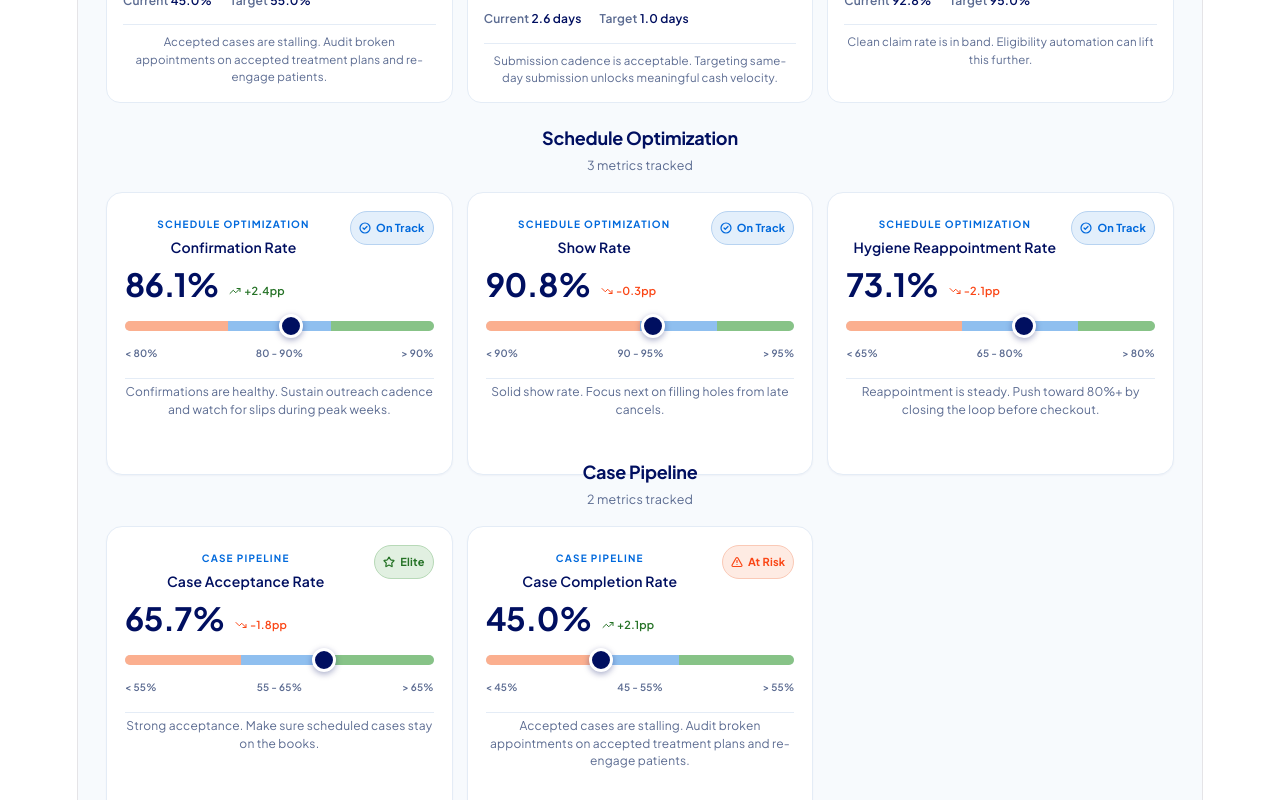
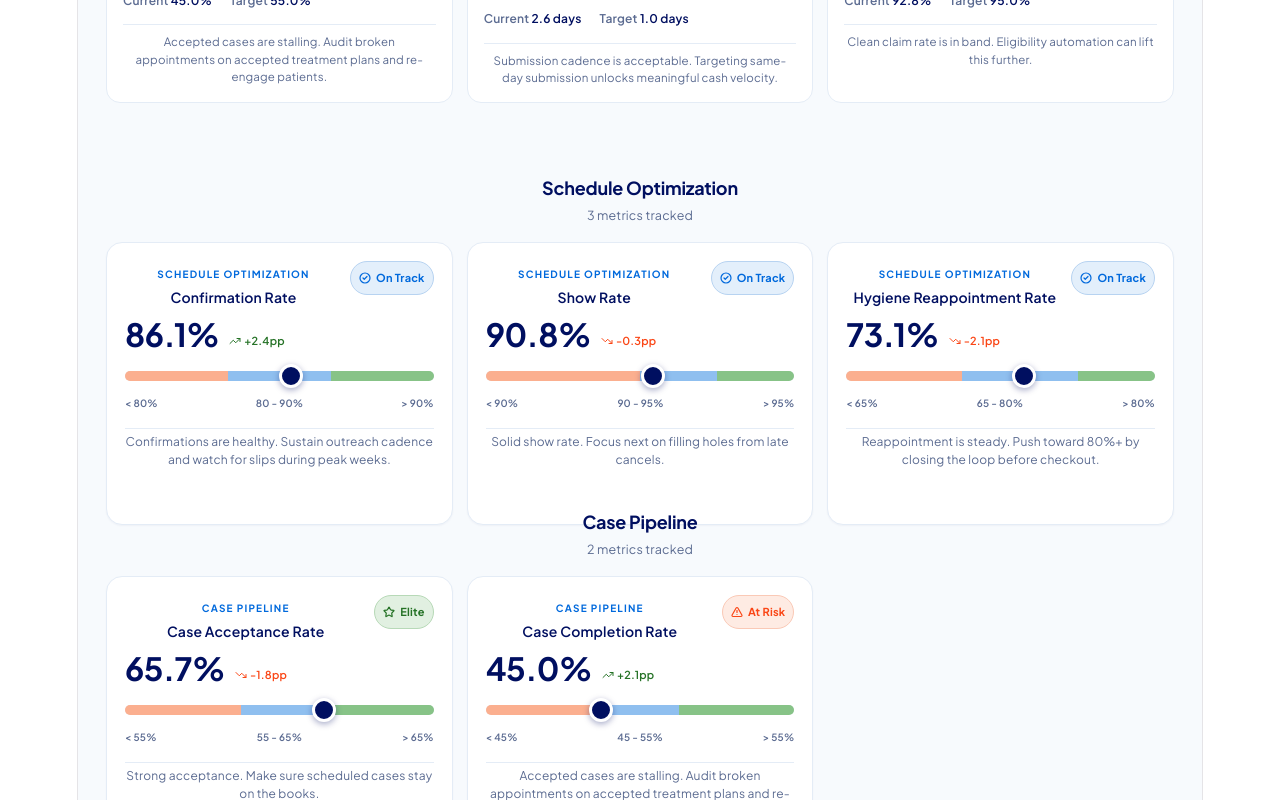
Before and after one commit to Guttlesswonder/BenchmarkIQ, a React (Vite) app in the folder benchmarkiq/: page / in a window 1280 px wide. Shown: the part 600-1400 px from the top of the page. Built offline with nearby package versions, Linux system fonts and the light colour scheme.

Commit message:
50 margin

```diff
--- a/benchmarkiq/src/App.jsx
+++ b/benchmarkiq/src/App.jsx
@@ -1698,7 +1698,7 @@
       </div>
 
       {/* KPI groups */}
-      <div style={{ display: "flex", flexDirection: "column", gap: 24 }}>
+      <div style={{ display: "flex", flexDirection: "column", gap: 24, marginTop: 50 }}>
   {Object.entries(grouped).map(([category, items]) => (
     <div key={category}>
           <SectionHeader
```
